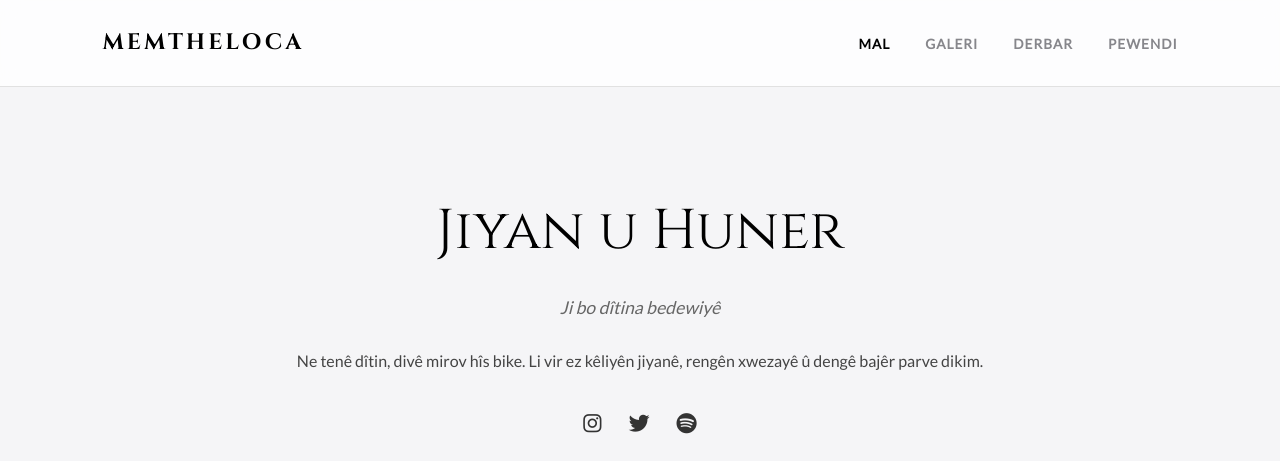
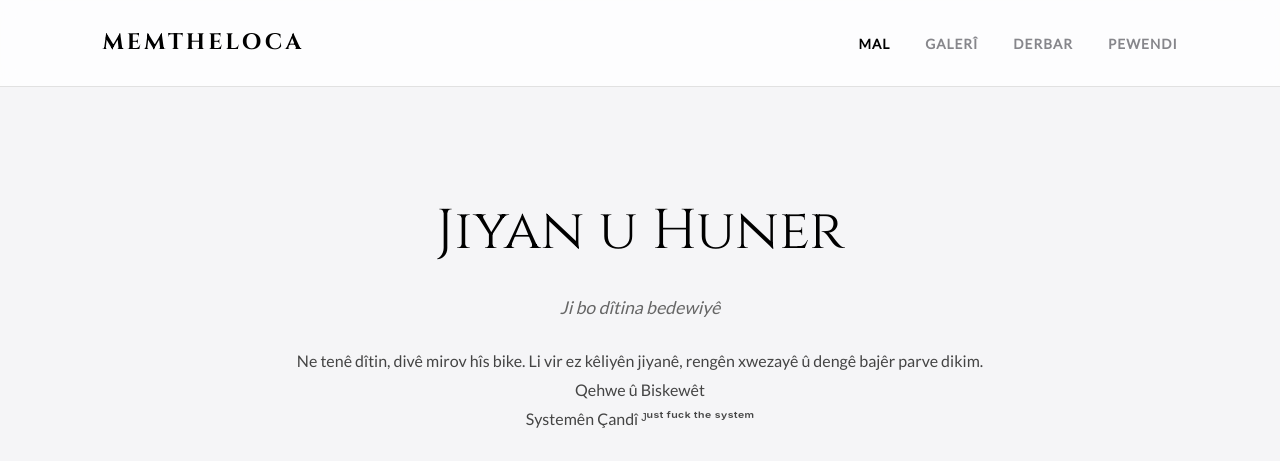
Before and after one commit to MemTheLoca/site, a plain HTML site: page index.html in a window 1280 px wide. Shown: the top 461 px of the page. Drawn offline with Linux system fonts and the light colour scheme.

Commit message:
Update index.html

```diff
--- a/index.html
+++ b/index.html
@@ -16,7 +16,7 @@
         <div class="logo">MEMTHELOCA</div>
         <ul class="nav-links">
             <li><a href="index.html" class="active">Mal</a></li>
-            <li><a href="#">Galeri</a></li>
+            <li><a href="#">Galerî</a></li>
             <li><a href="derbar.html">Derbar</a></li>
             <li><a href="mailto:mail@gmail.com">Pewendi</a></li>
         </ul>
@@ -28,6 +28,11 @@
         <p class="description">
             Ne tenê dîtin, divê mirov hîs bike.
             Li vir ez kêliyên jiyanê, rengên xwezayê û dengê bajêr parve dikim.
+            <br>
+            Qehwe û Biskewêt
+            <br>
+            Systemên Çandî ᴶᵘˢᵗ ᶠᵘᶜᵏ ᵗʰᵉ ˢʸˢᵗᵉᵐ
+            <br>
         </p>
         <div class="social-icons">
             <a href="#"><i class="fab fa-instagram"></i></a>
@@ -78,4 +83,5 @@
     </footer>
 
 </body>
+
 </html>
```
